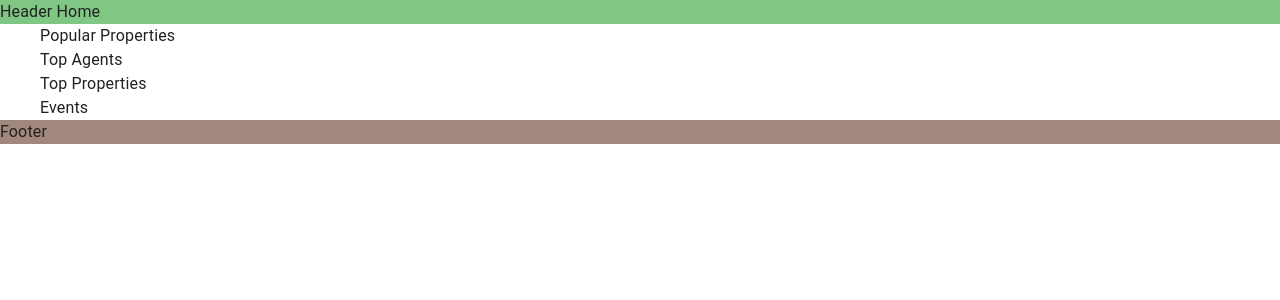
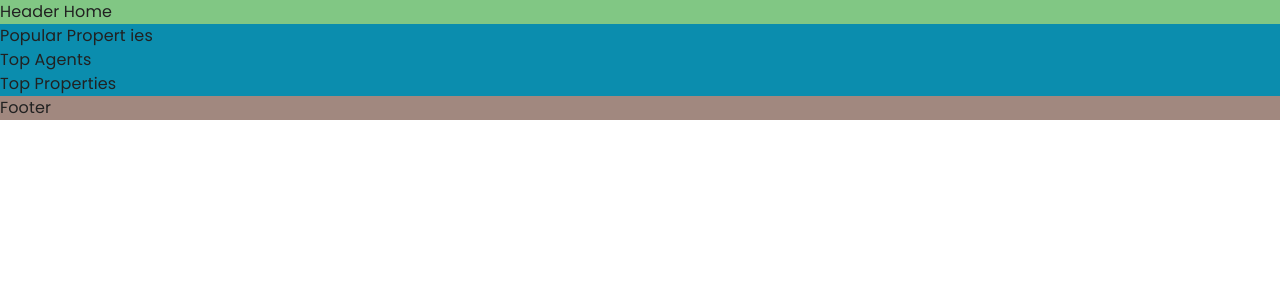
Before and after one commit to IkromovOtabek/nestar-demo, a Next.js app: page / in a window 1280 px wide. Shown: the top 300 px of the page. Built offline with nearby package versions, Linux system fonts and the light colour scheme.

Commit message:
feat: SASS integration

```diff
--- a/package.json
+++ b/package.json
@@ -15,7 +15,9 @@
     "@mui/material": "^5.10.1",
     "next": "14.2.1",
     "react": "^18.2.0",
-    "react-dom": "^18.2.0"
+    "react-dom": "^18.2.0",
+    "sass": "^1.49.9",
+    "sass-loader": "^12.6.0"
   },
   "devDependencies": {
     "@types/node": "^20",
--- a/pages/_app.tsx
+++ b/pages/_app.tsx
@@ -3,6 +3,7 @@
 import { CssBaseline } from "@mui/material";
 import { light } from "../scss/MaterialTheme";
 import { useState } from "react";
+import "../scss/app.scss";
 
 export default function App({ Component, pageProps }: AppProps) {
   // @ts-ignore
--- a/pages/index.tsx
+++ b/pages/index.tsx
@@ -1,18 +1,23 @@
 import withLayoutMain from "@/libs/components/layaout/LayoutHome";
-import { Box, Container, Stack } from "@mui/material";
+import { Box, Stack } from "@mui/material";
 import { NextPage } from "next";
 
 const Home: NextPage = () => {
   return (
-      <Container>
-        <Stack flexDirection={"column"}>
-          <Box>Popular Properties</Box>
-          <Box>Top Agents</Box>
-          <Box>Top Properties</Box>
-          <Box>Events</Box>
+    <Stack>
+      <Stack flexDirection={"column"}>
+        <Stack>
+          <Stack className="container">Popular Propert ies</Stack>
         </Stack>
-      </Container>
+        <Stack>
+          <Stack className="container">Top Agents</Stack>
+        </Stack>
+        <Stack>
+          <Stack className="container">Top Properties</Stack>
+        </Stack>
+      </Stack>
+    </Stack>
   );
-}
+};
 
 export default withLayoutMain(Home);
--- /dev/null
+++ b/scss/app.scss
@@ -0,0 +1,13 @@
+/* IMPORTS */
+@import "variables.scss";
+@import "reset.scss";
+
+// /* VERSION: PC */
+
+#pc-wrap {
+  width: 100%; height: 100%;
+
+  .container {
+    position: relative; display: flex; width: 1300px; margin: 0 auto; background: rgb(11,141,174);
+  }
+}
--- /dev/null
+++ b/scss/reset.scss
@@ -0,0 +1,157 @@
+/* RESET */
+
+html,
+body,
+div,
+span,
+applet,
+object,
+iframe,
+h1,
+h2,
+h3,
+h4,
+h5,
+h6,
+p,
+blockquote,
+pre,
+a,
+abbr,
+acronym,
+address,
+big,
+cite,
+code,
+del,
+dfn,
+em,
+img,
+ins,
+kbd,
+q,
+s,
+samp,
+small,
+strike,
+strong,
+sub,
+sup,
+tt,
+var,
+b,
+u,
+i,
+center,
+dl,
+dt,
+dd,
+ol,
+ul,
+li,
+fieldset,
+form,
+label,
+legend,
+table,
+caption,
+tbody,
+tfoot,
+thead,
+tr,
+th,
+td,
+article,
+aside,
+canvas,
+details,
+embed,
+figure,
+figcaption,
+footer,
+header,
+hgroup,
+menu,
+nav,
+output,
+ruby,
+section,
+summary,
+time,
+mark,
+audio,
+video,
+textarea {
+  margin: 0;
+  padding: 0;
+  border: 0;
+  font-size: 100%;
+  vertical-align: baseline;
+  font-family: $font;
+}
+article,
+aside,
+details,
+figcaption,
+figure,
+footer,
+header,
+hgroup,
+menu,
+nav,
+section {
+  display: block;
+}
+body {
+  line-height: 1;
+}
+ol,
+ul {
+  list-style: none;
+}
+a {
+  text-decoration: none;
+  color: inherit;
+}
+img {
+  vertical-align: bottom;
+  &.project_card {
+    width: 100%;
+    height: auto;
+    border-radius: 10px;
+  }
+}
+blockquote,
+q {
+  quotes: none;
+}
+blockquote:before,
+blockquote:after,
+q:before,
+q:after {
+  content: "";
+  content: none;
+}
+table {
+  border-collapse: collapse;
+  border-spacing: 0;
+}
+input[type="text"]::-ms-clear,
+input[type="text"]::-ms-reveal,
+input[type="password"]::-ms-clear,
+input[type="password"]::-ms-reveal {
+  display: none;
+  width: 0;
+  height: 0;
+}
+textarea:focus {
+  outline: 0;
+}
+#simple-tabpanel-all {
+  & > div {
+    padding: 0;
+  }
+}
+.css-10klw3m {
+  height: auto;
+}
--- /dev/null
+++ b/scss/variables.scss
@@ -0,0 +1,5 @@
+/** VARIABLES **/
+
+@import url('https://fonts.googleapis.com/css2?family=Poppins:ital,wght@0,100;0,200;0,300;0,400;0,500;0,600;0,700;0,800;0,900;1,100;1,200;1,300;1,400;1,500;1,600;1,700;1,800;1,900&display=swap');
+
+$font: 'Poppins', sans-serif;
```
Also changed, not shown: 1 other file (tests, documents, lock files or other folders).
